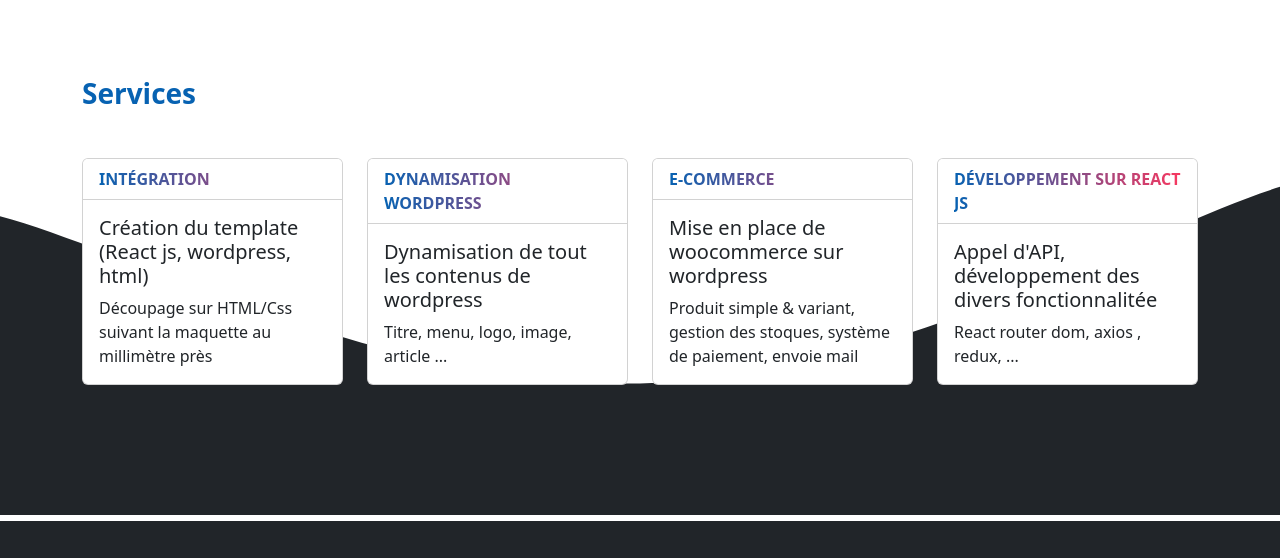
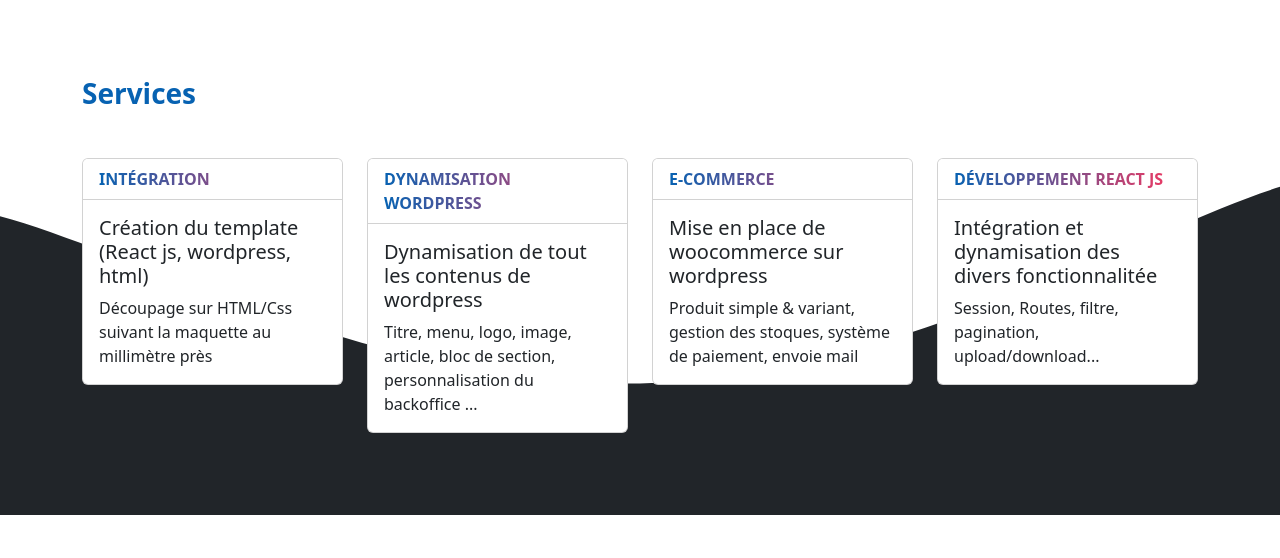
Before and after one commit to niraina/portfolio, a plain HTML site: page index.html in a window 1280 px wide. Shown: the part 1149-1707 px from the top of the page. Drawn offline with nearby package versions, Linux system fonts and the light colour scheme.

Commit message:
Ajustement

```diff
--- a/index.html
+++ b/index.html
@@ -164,7 +164,7 @@
                         </div>
                         <div class="card-body">
                             <h5 class="card-title">Dynamisation de tout les contenus de wordpress</h5>
-                            <p class="card-text">Titre, menu, logo, image, article ...</p>
+                            <p class="card-text">Titre, menu, logo, image, article, bloc de section, personnalisation du backoffice ...</p>
                         </div>
                     </div>
                 </div>
@@ -182,11 +182,11 @@
                 <div class="col-md-3 animate__animated animate__fadeInLeft animate__delay-4s">
                     <div class="card mb-3">
                         <div class="card-header">
-                            <p>Développement sur React js</p>
+                            <p>Développement React js</p>
                         </div>
                         <div class="card-body">
-                            <h5 class="card-title">Appel d'API, développement des divers fonctionnalitée</h5>
-                            <p class="card-text">React router dom, axios , redux, ...</p>
+                            <h5 class="card-title">Intégration et dynamisation des divers fonctionnalitée</h5>
+                            <p class="card-text">Session, Routes, filtre, pagination, upload/download...</p>
                         </div>
                     </div>
                 </div>
```
